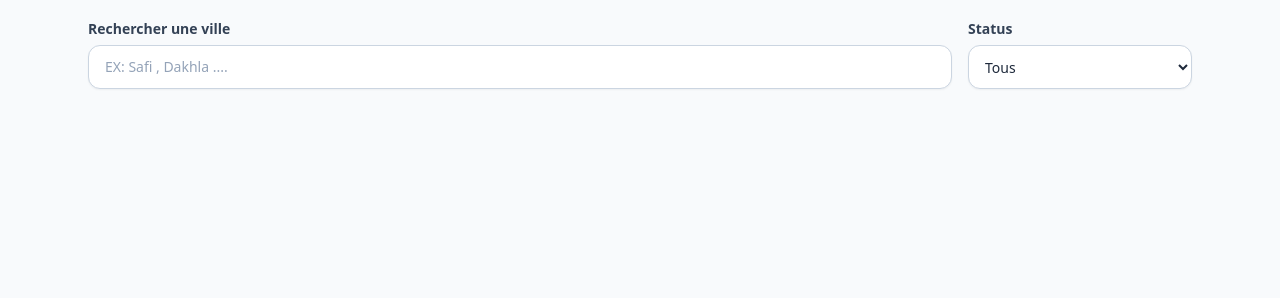
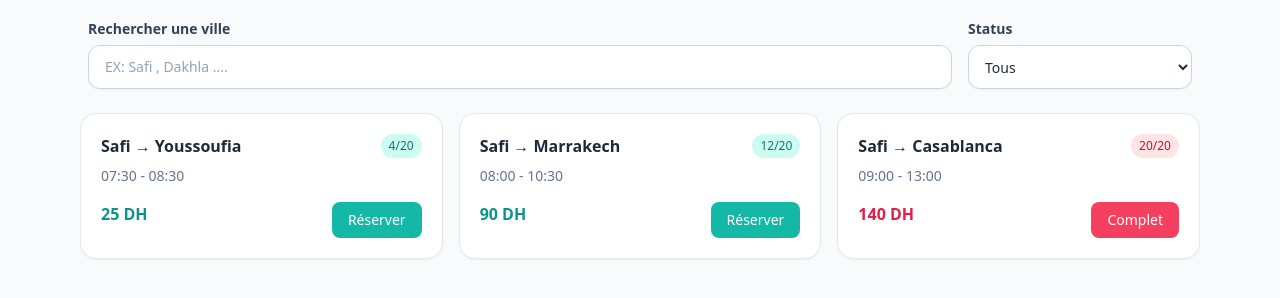
Before and after one commit to zakaria8080/parti-2-Bus-BusDirect, a plain HTML site: page index.html in a window 1280 px wide. Shown: the part 214-512 px from the top of the page. Drawn offline with nearby package versions, Linux system fonts and the light colour scheme.

Commit message:
add export.js and data in html page

```diff
--- a/index.html
+++ b/index.html
@@ -78,7 +78,7 @@
         </div>
     </section>
 
-    <script src="/js/store.js"></script>
+    <script type="module" src="./js/store.js"></script>
 </body>
 
 </html>
--- /dev/null
+++ b/js/export.js
@@ -0,0 +1,17 @@
+export const fetchTrips = () => fetch("./Data/trips.json").then((r) => r.json());
+
+export function showTrips(trips) {
+    const box = document.createElement("div");
+    box.className = "mx-auto grid max-w-6xl gap-4 px-4 pb-10 sm:grid-cols-2 lg:grid-cols-3";
+    box.innerHTML = trips.map((t) => {
+        const n = t.reservations.length, full = n >= t.capacity;
+        const c = full ? "rose" : "teal";
+        return `<article class="rounded-2xl border bg-white p-5 shadow-sm">
+            <div class="flex justify-between"><h3 class="font-bold">${t.departure} → ${t.destination}</h3>
+            <span class="rounded-full bg-${c}-100 px-2 py-1 text-xs text-${c}-700">${n}/${t.capacity}</span></div>
+            <p class="mt-2 text-sm text-slate-500">${t.departureTime} - ${t.arrivalTime}</p>
+            <div class="mt-4 flex justify-between"><b class="text-${c}-600">${t.price} DH</b>
+            <a href="./trip.html?id=${t.id}" class="rounded-lg bg-${c}-500 px-4 py-2 text-sm text-white">${full ? "Complet" : "Réserver"}</a></div></article>`;
+    }).join("");
+    document.querySelector(".recherche-categori").after(box);
+}
--- a/js/store.js
+++ b/js/store.js
@@ -0,0 +1,2 @@
+import { fetchTrips, showTrips } from "./export.js";
+showTrips((await fetchTrips()).slice(0, 3));
```
